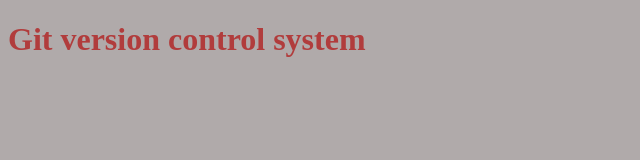
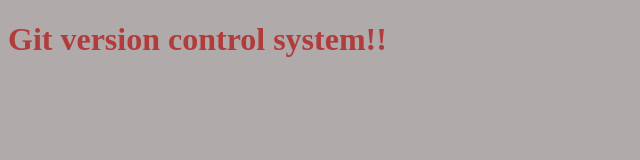
Before and after one commit to md-omar-zahid/learing_git, a plain HTML site: page index.htm in a window 1280 px wide. Shown: the full height of the page, 0-640 px from the left. Drawn offline with Linux system fonts and the light colour scheme.

Commit message:
index.htm is updated

```diff
--- a/index.htm
+++ b/index.htm
@@ -7,6 +7,6 @@
     <link rel="stylesheet" href="style.css" />
   </head>
   <body>
-    <h1>Git version control system</h1>
+    <h1>Git version control system!!</h1>
   </body>
 </html>
```
